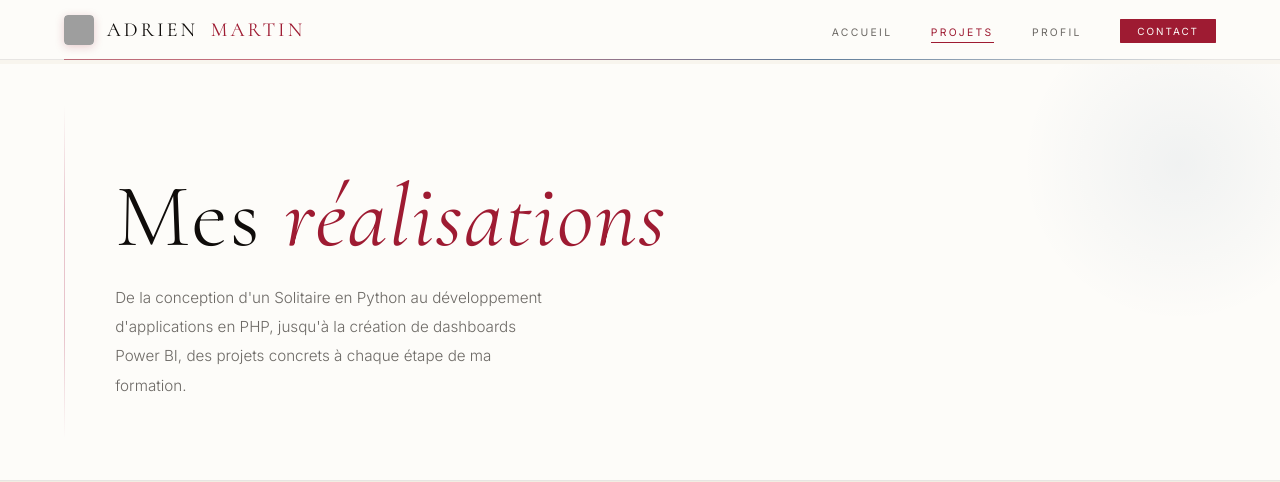
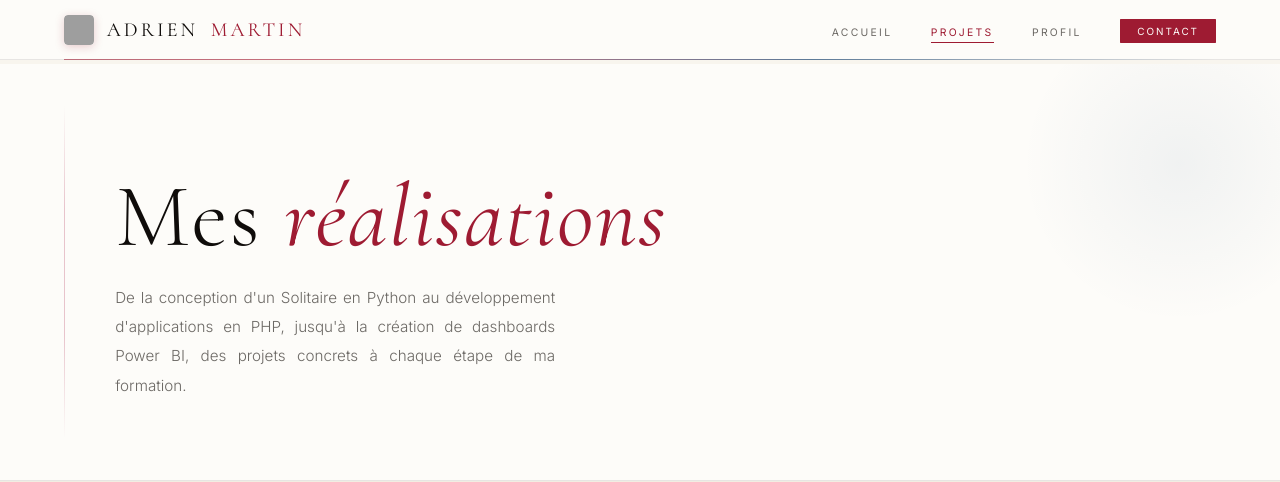
Before and after one commit to mart55555/portfolio, a Flask app: page /projets in a window 1280 px wide. Shown: the top 482 px of the page. Run offline with Flask 3, Linux system fonts and the light colour scheme; grey boxes are pictures that could not be loaded.

Commit message:
feat : ajout du style et plein d'image pour les projet

```diff
--- a/templates/projets.html
+++ b/templates/projets.html
@@ -371,7 +371,7 @@
     <h1 class="dsp rv" id="proj-h1" style="margin-top:.8rem; font-size:clamp(3rem,7vw,6rem)">
       Mes <em>réalisations</em>
     </h1>
-    <p class="prose rv" style="margin-top:1.4rem; max-width:440px; font-size:.95rem; color:var(--text-mid);">
+    <p class="prose rv" style="margin-top:1.4rem; max-width:440px; font-size:.95rem; color:var(--text-mid); text-align:justify;">
       De la conception d'un Solitaire en Python au développement d'applications en PHP, jusqu'à la création de dashboards Power BI, des projets concrets à chaque étape de ma formation.
     </p>
   </div>
```
